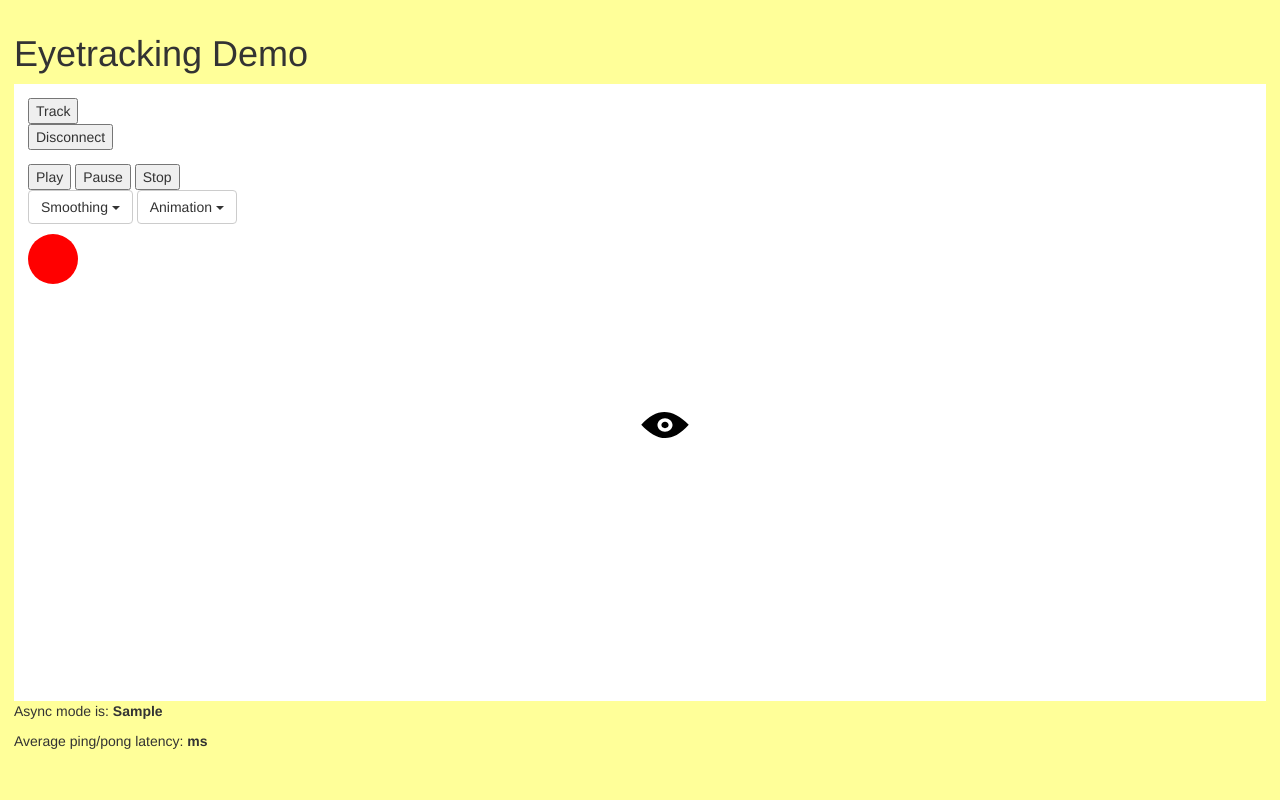
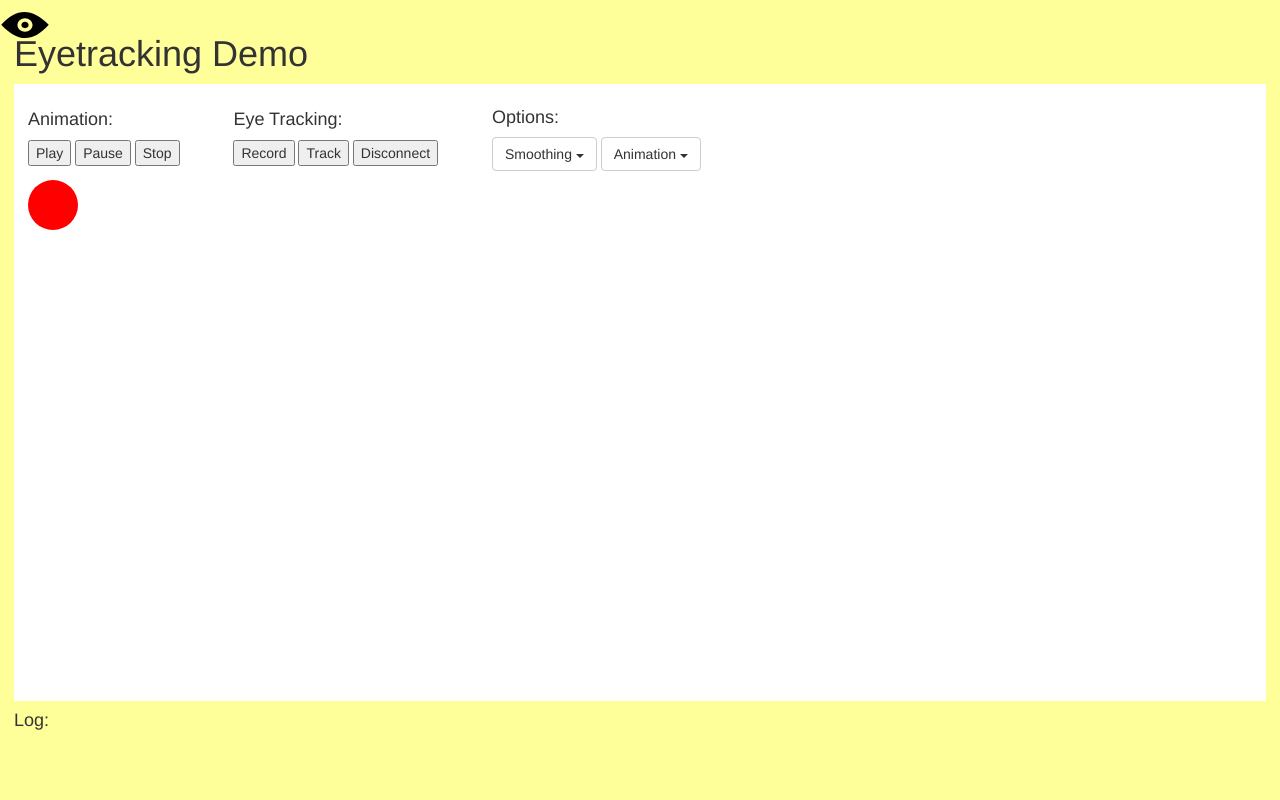
Before and after one commit to olivergoodman/eyetracking, a Flask app: template eyetrack_demo/templates/index.html in a window 1280 px wide. Run offline with Flask 2, Linux system fonts and the light colour scheme; the template is opened without the code that fills it: most values are stand-ins (such as "Sample title", 1, 10 or a date in 2020); some libraries are stand-ins or nearby versions.

Commit message:
begun work on storing tracking sessions

```diff
--- a/eyetrack_demo/app.py
+++ b/eyetrack_demo/app.py
@@ -37,10 +37,17 @@ def background_thread():
           print "Error getting Eyetribe data:", e
           raise e
 
+
       count += 1
       socketio.emit('my_response',
                     {'data': avg_eye_coord, 'count': count},
                     namespace='/test')
+
+@app.route('/_get_eyetrack_data', methods = ['GET', 'POST'])
+def _get_eyetrack_data():
+  if request.method == 'POST':
+    print request.json['data']
+    return
 
 
 @app.route('/')
--- a/eyetrack_demo/static/css/style.css
+++ b/eyetrack_demo/static/css/style.css
@@ -5,8 +5,8 @@ body {
 
 #cursor {
 	position: absolute;
-	top: 50%;
-	left: 50%;
+	top: 0px;
+	left: 0px;
 }
 
 #header {
@@ -42,6 +42,19 @@ body {
 	display: inline-block;
 }
 
-#dropdowns {
-	margin-bottom: 10px;
+.controls {
+	display: inline-block;
+	margin-right: 50px;
 }
+
+form {
+	display: inline-block;
+}
+
+.session-on {
+	background-color: yellow;
+}
+
+button {
+	outline: none;
+}
--- a/eyetrack_demo/static/js/script.js
+++ b/eyetrack_demo/static/js/script.js
@@ -16,14 +16,17 @@ $(document).ready(function() {
         });
     }
 
+    // play animation
     $('#btn-play').click(function() {
         moveit();
     });
 
+    // pause animation
     $('#btn-pause').click(function() {
         $('#box1').stop();
     })
 
+    // stop/reset animation
     $('#btn-stop').click(function() {
         $('#box1').stop()
         $('#box1').removeAttr('style')
@@ -31,8 +34,85 @@ $(document).ready(function() {
         $('#box1').css({'left':'0px', 'top':'0px'});
     });
 
+    ////
+    ////
+    //// TO DO
+    //// fix toggling behavior for record
+    //// send data to backend
+
+    // Record eyetracking/animation coordinates
+    $('#btn-record').one("click", recordHandler1);
+
+    //handler for toggling record ON
+    function recordHandler1() {
+        $('#btn-record').addClass("session-on");
+        console.log('record turned ON')
+
+        var time = new Date($.now());
+
+        // Alert backend to begin storing eyetracking session + start time
+        var data = {'record_eye_data': true, 'time': time}
+        $.ajax({
+            type: 'POST',
+            url: '/_get_eyetrack_data',
+            data: JSON.stringify(data, null, '\t'),
+            contentType: 'application/json;charset=UTF-8',
+            dataType : "json",
+            success: function(response) {
+                console.log(response);
+            },
+            error: function(response) {
+                console.log(response.status + ": could not pass data to server");
+            }
+        });
+
+        //connect socket
+        namespace = '/test';
+        var socket = io.connect('http://' + document.domain + ':' + location.port + namespace);
+        socket.on('connect', function() {
+                 socket.emit('my_event', {data: 'I\'m connected!'});
+        });
+
+        // record object coords while session ON, start/end time
+        var object_data = [];
+        var object = $("#box1");
+        object_data += object.position();
+        var start_time = new Date($.now());
+
+        // switch to toggle off
+        $(this).one("click", recordHandler2);
+    }
+
+    //handler for toggling record OFF
+    function recordHandler2() {
+        $('#btn-record').removeClass("session-on");
+        console.log('record turned OFF');
+
+        var time = new Date($.now());
+
+        // Alert backend to stop storing eyetracking session + end
+        var data = {'record_eye_data': false, 'time': time}
+        $.ajax({
+            type: 'POST',
+            url: '/_get_eyetrack_data',
+            data: JSON.stringify(data, null, '\t'),
+            contentType: 'application/json;charset=UTF-8',
+            dataType : "json",
+            success: function(response) {
+                console.log(response);
+            },
+            error: function(response) {
+                console.log(response.status + ": could not pass data to server");
+            }
+        });
+
+        // switch to toggle on
+        $(this).one("click", recordHandler1);
+    }
+
+
+    // Tracking: see if eye tracker is working
     $('#btn-track').click(function() {
-        console.log('clicked track');
 
         // Use a "/test" namespace.
         // An application can open a connection on multiple namespaces, and
--- a/eyetrack_demo/templates/index.html
+++ b/eyetrack_demo/templates/index.html
@@ -26,16 +26,25 @@
         <img id="cursor" src= {{ url_for('static', filename = 'images/eye.svg') }} height="50px" width="50px">
 
         <div id="controls">
-            <button id="btn-track">Track</button>
-            <form id="disconnect" method="POST" action="#">
-                <input type="submit" value="Disconnect">
-            </form>
+
+        </div>
+        <div class="controls">
+            <h4>Animation:</h4>
             <button id="btn-play">Play</button>
             <button id="btn-pause">Pause</button>
             <button id="btn-stop">Stop</button>
         </div>
+        <div class="controls">
+            <h4>Eye Tracking:</h4>
+            <button id="btn-record">Record</button>
+            <button id="btn-track">Track</button>
+            <form id="disconnect" method="POST" action="/">
+                <input type="submit" value="Disconnect">
+            </form>
+        </div>
 
-        <div id="dropdowns">
+        <div class="controls">
+            <h4>Options:</h4>
             <div class="dropdown">
                 <button class="btn btn-default dropdown-toggle" type="button" id="smoothing-dropdown" data-toggle="dropdown">Smoothing
                 <span class="caret"></span></button>
@@ -63,9 +72,9 @@
     </div>
 
     <div id="footer">
-        <p>Async mode is: <b>{{ async_mode }}</b></p>
-        <p>Average ping/pong latency: <b><span id="ping-pong"></span>ms</b></p>
-  <!--       <h2>Send:</h2>
+        <!-- <p>Async mode is: <b>{{ async_mode }}</b></p> -->
+        <!-- <p>Average ping/pong latency: <b><span id="ping-pong"></span>ms</b></p> -->
+<!--         <h2>Send:</h2>
         <form id="emit" method="POST" action='#'>
             <input type="text" name="emit_data" id="emit_data" placeholder="Message">
             <input type="submit" value="Echo">
@@ -74,9 +83,9 @@
             <input type="text" name="broadcast_data" id="broadcast_data" placeholder="Message">
             <input type="submit" value="Broadcast">
         </form> -->
-<!--
-        <h2>Receive:</h2>
-        <div id="log"></div> -->
+
+        <h4>Log:</h4>
+        <div id="log"></div>
     </div>
 
 </body>
```
